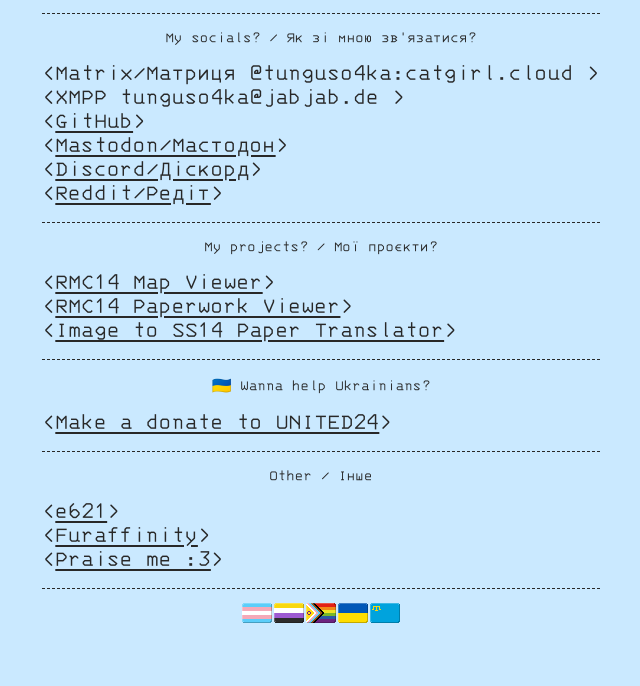
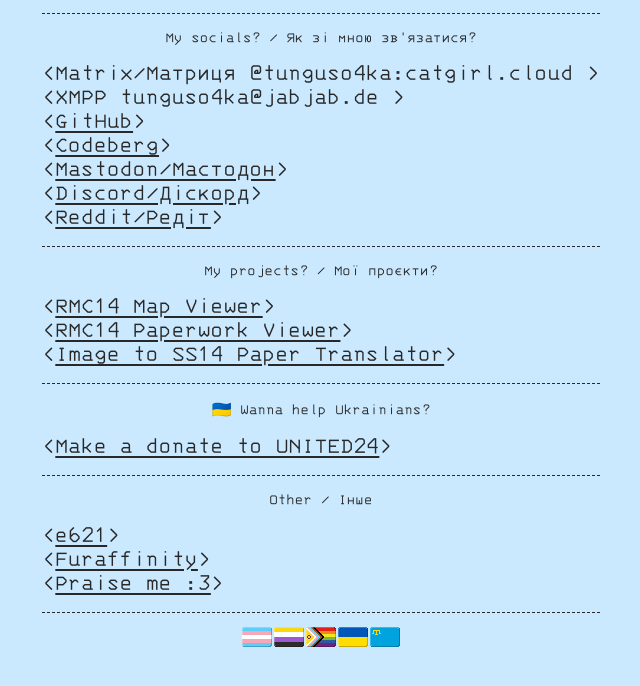
Before and after one commit to Tunguso4ka/tunguso4ka.github.io, a plain HTML site: page index.html in a window 1280 px wide. Shown: the part 102-788 px from the top of the page, without its empty margins (319-959 px from the left). Drawn offline with Linux system fonts and the light colour scheme.

Commit message:
Added Codeberg

```diff
--- a/index.html
+++ b/index.html
@@ -18,6 +18,7 @@
           <li>Matrix/Матриця @tunguso4ka:catgirl.cloud </li>
           <li>XMPP tunguso4ka@jabjab.de </li>
           <li><a href="https://github.com/Tunguso4ka/" target="_blank" rel="noopener noreferrer">GitHub</a></li>
+          <li><a href="https://codeberg.org/Tunguso4ka/" target="_blank" rel="noopener noreferrer">Codeberg</a></li>
           <li><a href="https://woof.tech/@tunguso4ka" target="_blank" rel="noopener noreferrer">Mastodon/Мастодон</a></li>
           <li><a href="https://discord.com/users/636156844934430720" target="_blank" rel="noopener noreferrer">Discord/Дiскорд</a></li>
           <li><a href="https://www.reddit.com/user/TungusChan/" target="_blank" rel="noopener noreferrer">Reddit/Редiт</a></li>
```
